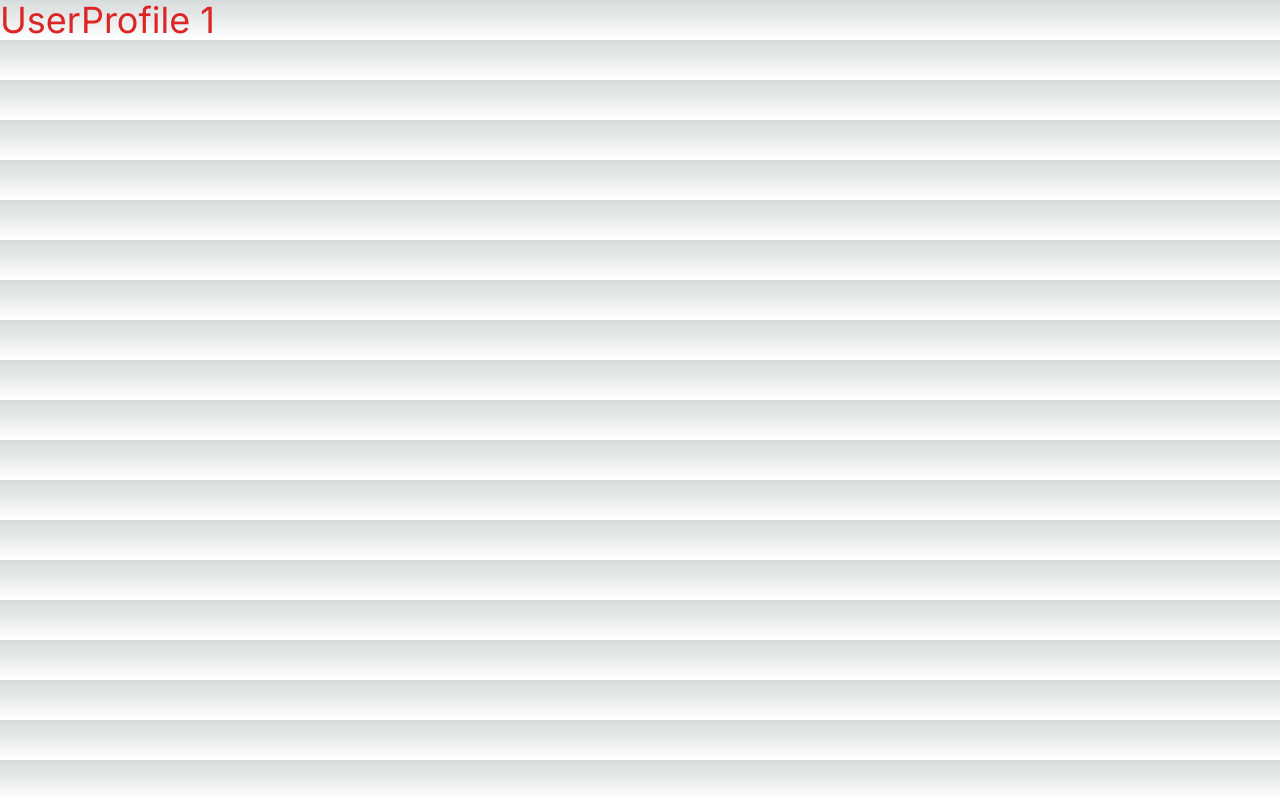
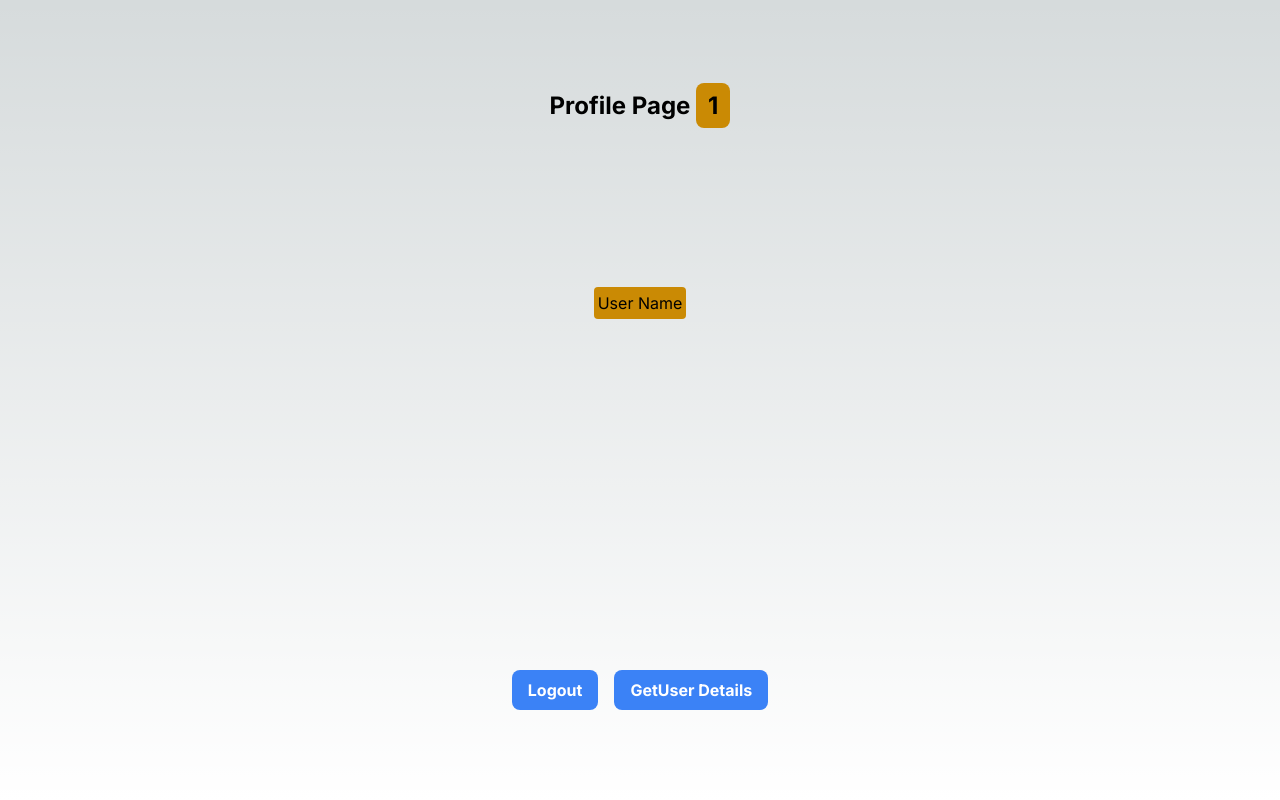
Before and after one commit to HaiVvolf777/Nextjs-Project, a Next.js app: page /profile/1 in a window 1280 px wide. Built offline with nearby package versions, Linux system fonts and the light colour scheme.

Commit message:
Update page.tsx

```diff
--- a/src/app/profile/[id]/page.tsx
+++ b/src/app/profile/[id]/page.tsx
@@ -1,11 +1,68 @@
-const UserProfile = ({params} : any) => {
+"use client";
+
+import React, { useState } from "react";
+import axios from "axios";
+import Link from "next/link";
+import { toast } from "react-hot-toast";
+import { useRouter } from "next/navigation";
+
+const UserProfilePage = ({ params }: any) => {
+  const [data, setData] = useState("nothing");
+  const router = useRouter();
+
+  const logout = async () => {
+    try {
+      await axios.get("/api/users/logout");
+      toast.success("Logout successful");
+      router.push("/login");
+    } catch (error: any) {
+      console.log(error.message);
+      toast.error(error.message);
+    }
+  };
+
+  const getUserDetails = async () => {
+    const res = await axios.get("/api/users/me");
+    console.log(res.data);
+    setData(res.data.data.username);
+  };
+
   return (
-    <div>
-      <p className='text-4xl text-red-600'>
-      UserProfile {params.id}
-      </p>
+    <div className="container mx-auto">
+      <div className="flex flex-col items-center justify-around min-h-screen py-2">
+        <div className="text-2xl font-bold">
+          Profile Page{" "}
+          <span className="bg-yellow-600 text-black px-3 py-2 rounded-lg">
+            {params.id}
+          </span>
+        </div>
+        <h2 className="p-1 rounded bg-yellow-600">
+          {data === "nothing" ? (
+            "User Name"
+          ) : (
+            <Link href={`/profile/${data}`}>{data}</Link>
+          )}
+        </h2>
+        <hr />
+
+        <div className="flex gap-4 mt-5">
+          <button
+            onClick={logout}
+            className="bg-blue-500 hover:bg-blue-700 text-white font-bold py-2 px-4 rounded-lg"
+          >
+            Logout
+          </button>
+
+          <button
+            onClick={getUserDetails}
+            className="bg-blue-500  hover:bg-blue-700 text-white font-bold py-2 px-4 rounded-lg"
+          >
+            GetUser Details
+          </button>
+        </div>
       </div>
-  )
-}
+    </div>
+  );
+};
 
-export default UserProfile
+export default UserProfilePage;
```
